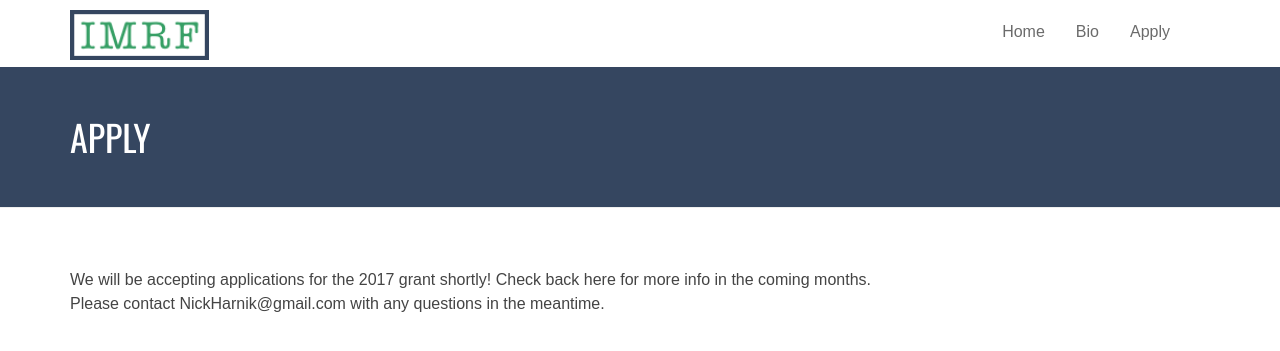
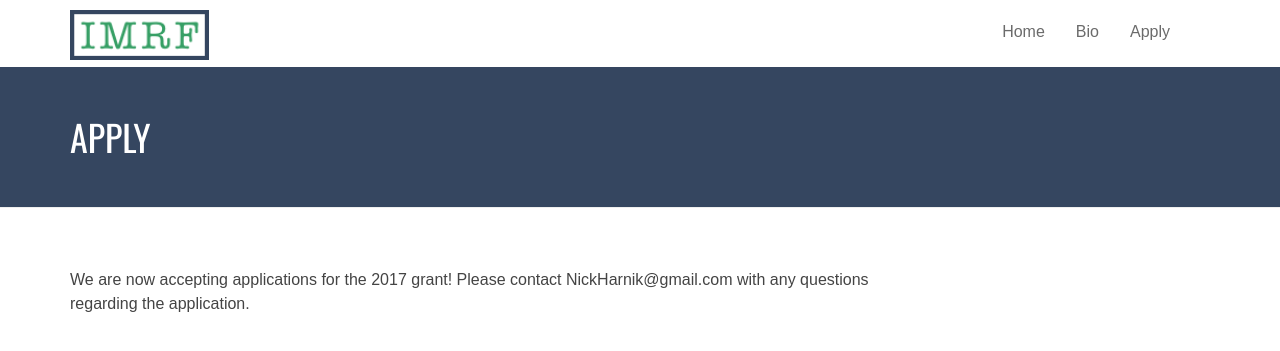
Before and after one commit to tstrand/mandlfoundation, a Jekyll site: the page built from apply.markdown, in a window 1280 px wide. Shown: the top 351 px of the page. Built offline with Jekyll 4.4.1, drawn with Linux system fonts in a browser that asks for light colours; nearby versions of some CDN libraries; library files that are not in the unit come from our copies.

Commit message:
Updated Apply

```diff
--- a/apply.markdown
+++ b/apply.markdown
@@ -2,10 +2,8 @@
 title: Apply
 permalink: "/apply"
 position: 2
+hero-text: Apply
+body1: "<p>We are now accepting applications for the 2017 grant! \n\nPlease contact
+  NickHarnik@gmail.com with any questions regarding the application.</p>"
 layout: apply
-hero-text: Apply
-body1: |-
-  <p>We will be accepting applications for the 2017 grant shortly! Check back here for more info in the coming months.
-
-  Please contact NickHarnik@gmail.com with any questions in the meantime.</p>
 ---
```
